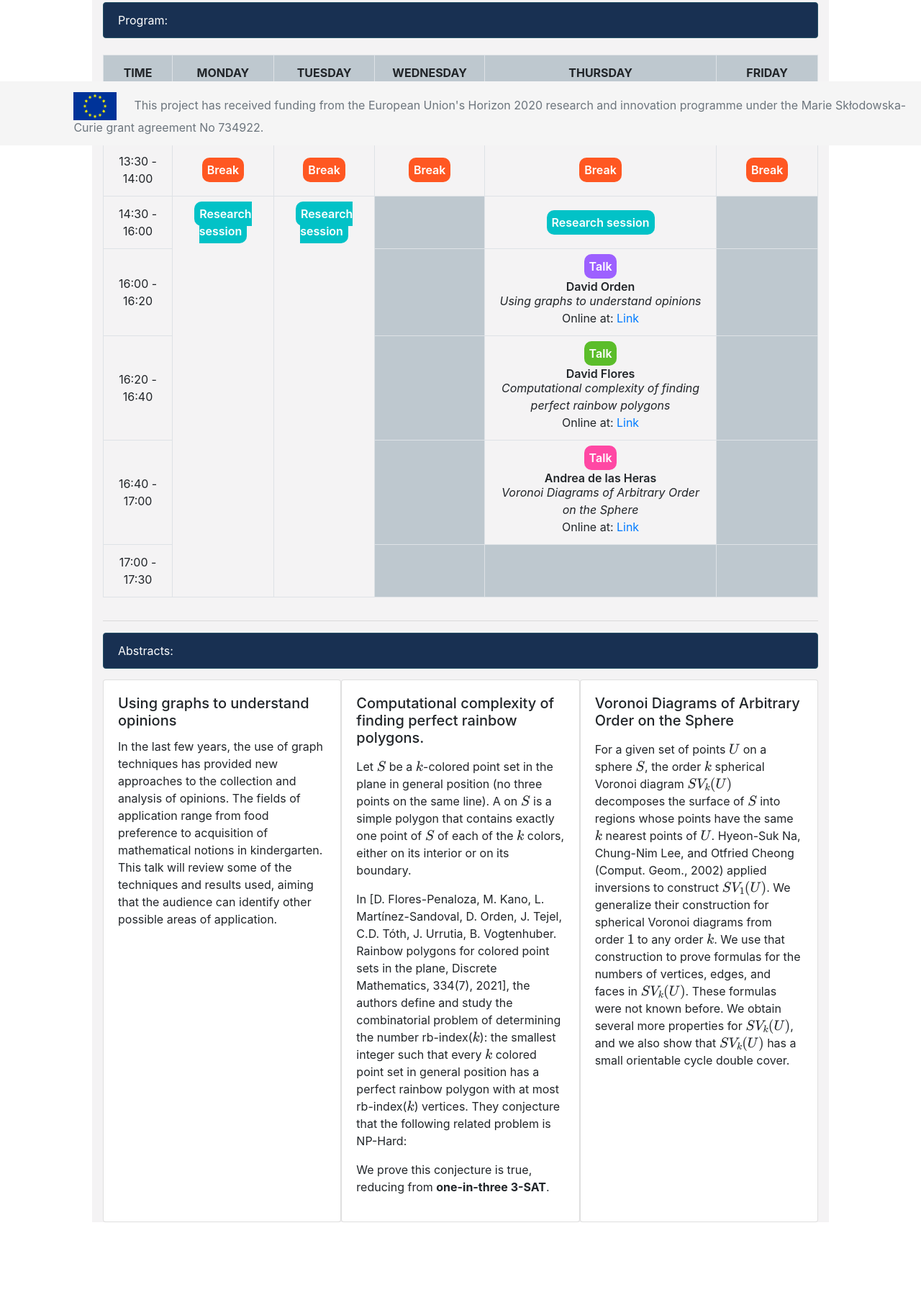
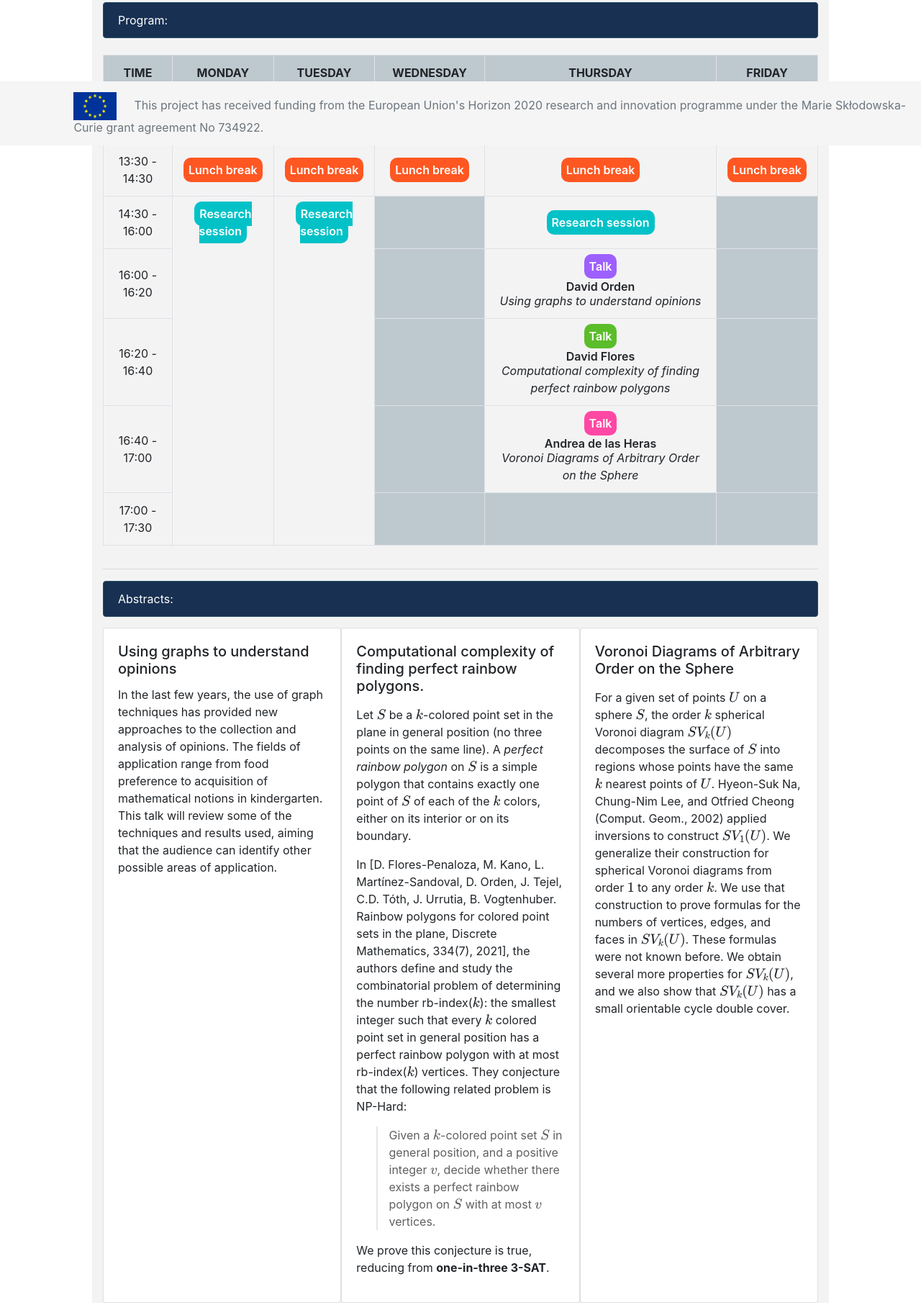
Before and after one commit to HermosinNunez/workshopConnect2022, a plain HTML site: page index.html in a window 1280 px wide. Shown: the part 598-2411 px from the top of the page at 72% size. Before the commit the page ends 2356 px from the top, so only its background shows below. Drawn offline with nearby package versions, Linux system fonts and the light colour scheme.

Commit message:
Andrea es genial y la quiero muchisiisisisisimo

```diff
--- a/connectVoronoi.css
+++ b/connectVoronoi.css
@@ -157,5 +157,11 @@ height: 300px;
     vertical-align: top;
     border-top: 1px solid #dee2e6;
 }
+blockquote {
+    margin: 1em 0 1em 1.7em;
+    padding-left: 1em;
+    border-left: 2px solid #e6e6e6;
+    color: #606060;
+  }
 span.smallcaps{font-variant: small-caps;}
 span.underline{text-decoration: underline;}
--- a/index.html
+++ b/index.html
@@ -27,7 +27,7 @@
                 <p>
                 <p class="header__info__text">📅 June 13th - June 17th 2022.</p>
                 <p class="header__info__text">📍 Universitat Politècnica de Catalunya (UPC)</p>
-                <p class="header__info__text">🏢 Campus de Castelldefels, Building C3, Room 011</p>
+                <p class="header__info__text">🏢 Campus del Baix Llobregat, Castedelldefels, Building C3, Room 011</p>
                 <iframe class="iframe__mapa"src="https://www.google.com/maps/embed?pb=!1m14!1m8!1m3!1d1499.264689937399!2d1.9857317!3d41.2755818!3m2!1i1024!2i768!4f13.1!3m3!1m2!1s0x0%3A0x46ff47504fb035e9!2sUniversidad%20Polit%C3%A9cnica%20de%20Catalu%C3%B1a%20%C2%B7%20Campus%20del%20Bajo%20Llobregat!5e0!3m2!1ses!2ses!4v1654206372128!5m2!1ses!2ses" width="600" height="450" style="border:0;" allowfullscreen="" loading="lazy" referrerpolicy="no-referrer-when-downgrade"></iframe>
             </div>
             <ul class="list-group lista__container">
@@ -86,21 +86,21 @@
                     <!-- 13:30-14:00-->
 
                     <tr>
-                        <td class="align-middle">13:30 - 14:00</td>
+                        <td class="align-middle">13:30 - 14:30</td>
                         <td class="align-middle">
-                            <span class="bg-lightred table__cell">Break</span>
+                            <span class="bg-lightred table__cell">Lunch break</span>
                         </td>
                         <td class="align-middle">
-                            <span class="bg-lightred table__cell">Break</span>
+                            <span class="bg-lightred table__cell">Lunch break</span>
                         </td>
                         <td class="align-middle">
-                            <span class="bg-lightred table__cell">Break</span>
+                            <span class="bg-lightred table__cell">Lunch break</span>
                         </td>
                         <td class="align-middle">
-                            <span class="bg-lightred table__cell">Break</span>
+                            <span class="bg-lightred table__cell">Lunch break</span>
                         </td>
                         <td class="align-middle">
-                            <span class="bg-lightred table__cell">Break</span>
+                            <span class="bg-lightred table__cell">Lunch break</span>
                         </td>
                     </tr>
                     <!-- 14:30 - 16:00-->
@@ -136,8 +136,6 @@
                             <span class="bg-purple table__cell">Talk</span>
                             <div class="cell__speaker">David Orden</div>
                             <div class="cell__presentation">Using graphs to understand opinions</div>
-                            <span>Online at: <a href="#">Link</a></span>
-
                         </td>
                         <td class="bg-light-gray">
 
@@ -155,7 +153,6 @@
                             <div class="cell__speaker">David Flores</div>
                             <div class="cell__presentation">Computational complexity of finding perfect rainbow polygons
                             </div>
-                            <span>Online at: <a href="#">Link</a></span>
                         </td>
                         <td class="bg-light-gray">
 
@@ -175,7 +172,6 @@
                             <div class="cell__speaker">Andrea de las Heras</div>
                             <div class="cell__presentation">Voronoi Diagrams of Arbitrary Order on the Sphere
                             </div>
-                            <span>Online at: <a href="#">Link</a></span>
                         </td>
                         <td class="bg-light-gray">
 
@@ -218,13 +214,15 @@
           <div class="card card__abstract" >
             <div class="card-body">
               <h5 class="card-title">Computational complexity of finding perfect rainbow polygons.</h5>
-              <p class="card-text"><p>Let <span class="math inline">\(S\)</span> be a <span
+              <p class="card-text">
+                <p>Let <span class="math inline">\(S\)</span> be a <span
                     class="math inline">\(k\)</span>-colored point set in the plane in
-                general position (no three points on the same line). A on <span
-                class="math inline">\(S\)</span> is a simple polygon that contains
-                exactly one point of <span class="math inline">\(S\)</span> of each of
-                the <span class="math inline">\(k\)</span> colors, either on its
-                interior or on its boundary.</p>
+                    general position (no three points on the same line). A <em>perfect
+                    rainbow polygon</em> on <span class="math inline">\(S\)</span> is a
+                    simple polygon that contains exactly one point of <span
+                    class="math inline">\(S\)</span> of each of the <span
+                    class="math inline">\(k\)</span> colors, either on its interior or on
+                    its boundary.</p>
                     <p>In [D. Flores-Penaloza, M. Kano, L. Martínez-Sandoval, D. Orden, J.
                     Tejel, C.D. Tóth, J. Urrutia, B. Vogtenhuber. Rainbow polygons for
                     colored point sets in the plane, Discrete Mathematics, 334(7), 2021],
@@ -234,8 +232,17 @@
                     colored point set in general position has a perfect rainbow polygon with
                     at most rb-index(<span class="math inline">\(k\)</span>) vertices. They
                     conjecture that the following related problem is NP-Hard:</p>
+                    <blockquote>
+                    <p>Given a <span class="math inline">\(k\)</span>-colored point set
+                    <span class="math inline">\(S\)</span> in general position, and a
+                    positive integer <span class="math inline">\(v\)</span>, decide whether
+                    there exists a perfect rainbow polygon on <span
+                    class="math inline">\(S\)</span> with at most <span
+                    class="math inline">\(v\)</span> vertices.</p>
+                    </blockquote>
                     <p>We prove this conjecture is true, reducing from <strong>one-in-three
                     3-SAT</strong>.</p>
+              </p>
               <!--<a href="#" class="card-link">Card link</a>-->
             </div>
           </div>
```
Lines whose indentation alone changed are shown as unchanged.
